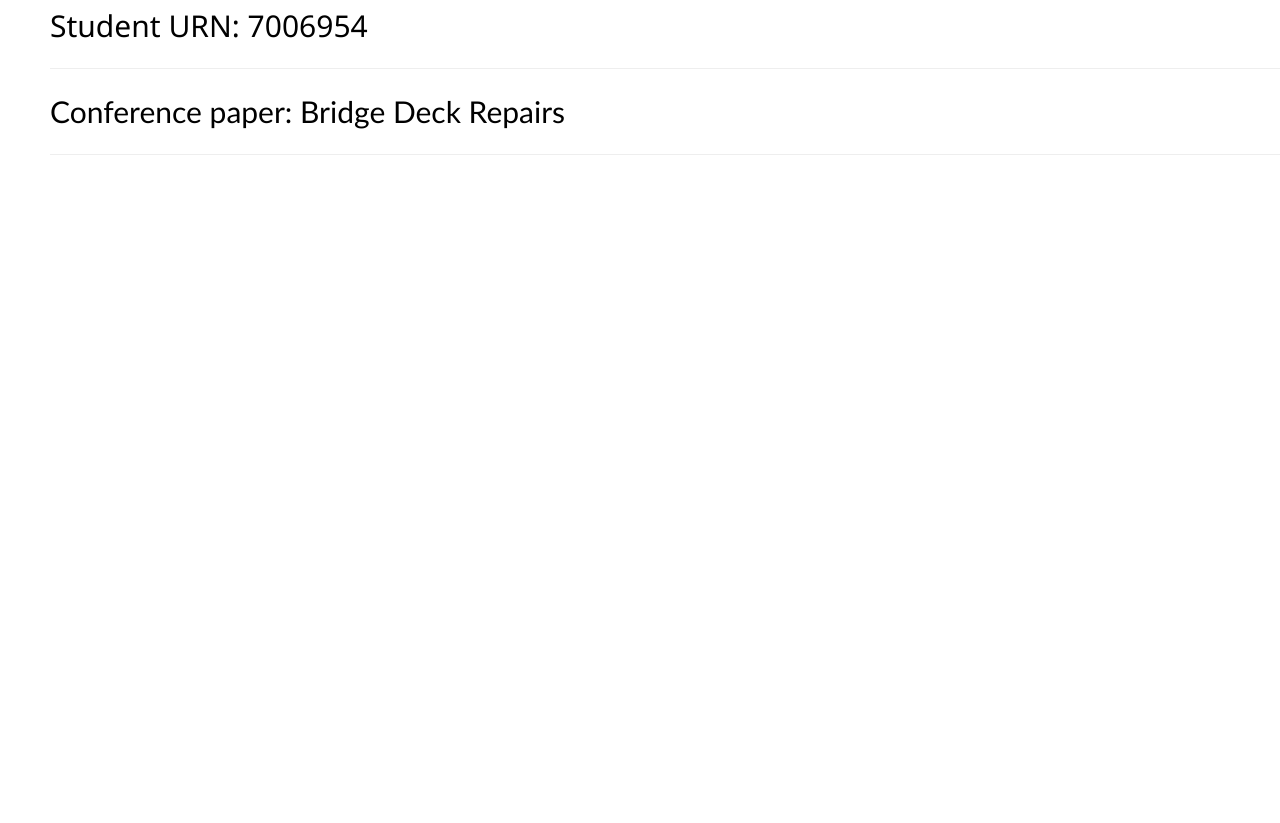
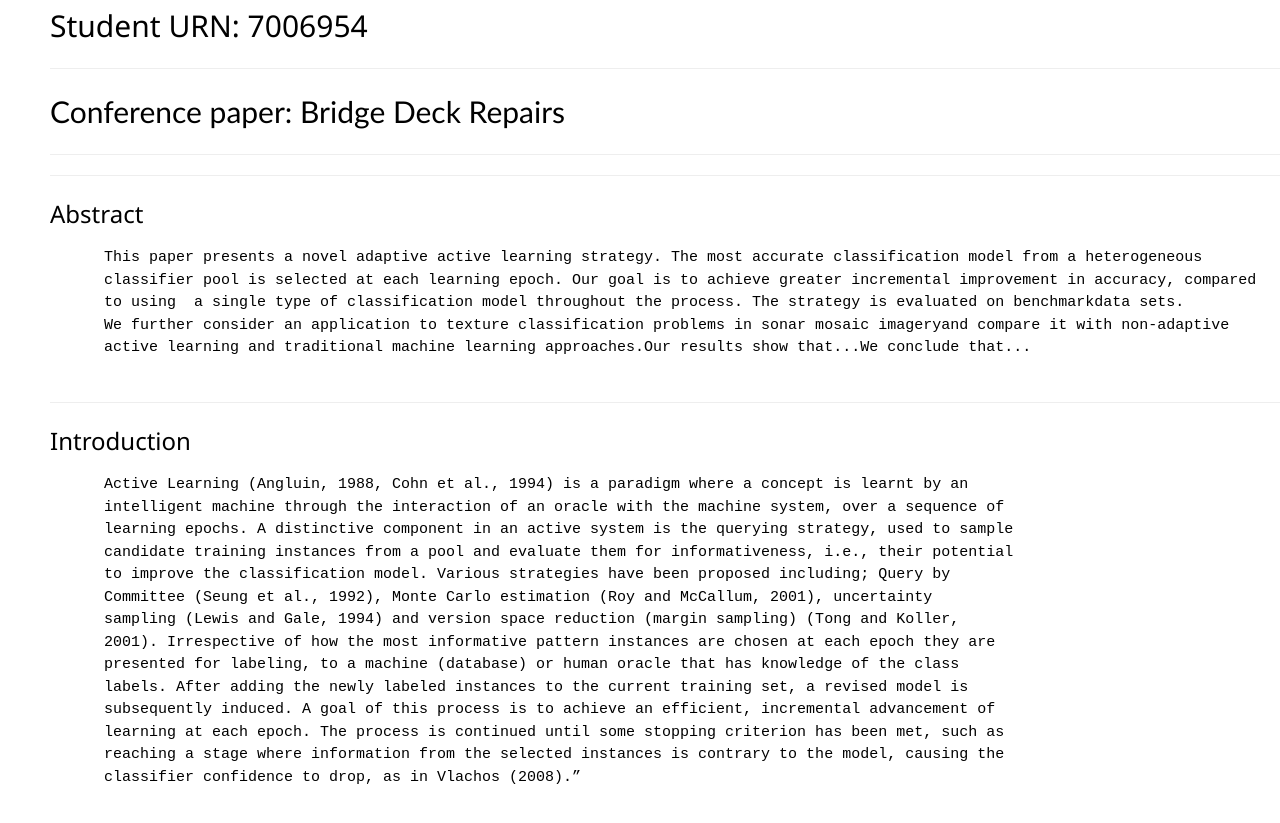
Before and after one commit to FEPSFY7006954/FY7006954, a plain HTML site: page index.html in a window 1280 px wide. Shown: the part 371-1194 px from the top of the page. Before the commit the page ends 800 px from the top, so only its background shows below. Drawn offline with nearby package versions, Linux system fonts and the light colour scheme.

Commit message:
Add Abstract and Introduction sections to index.html
Added sections for Abstract and Introduction with content on adaptive active learning strategies.

```diff
--- a/index.html
+++ b/index.html
@@ -47,4 +47,39 @@
 .mySlides {display:none;}
 </style>
 <body style="background-colour:#FFFFFF;margin-left:50px;">
+<hr>
+  <h3 id="Abstract">Abstract</h3>
+  <p class="ex1">
+  <pre>
+      This paper presents a novel adaptive active learning strategy. The most accurate classification model from a heterogeneous
+      classifier pool is selected at each learning epoch. Our goal is to achieve greater incremental improvement in accuracy, compared
+      to using  a single type of classification model throughout the process. The strategy is evaluated on benchmarkdata sets.
+      We further consider an application to texture classification problems in sonar mosaic imageryand compare it with non-adaptive
+      active learning and traditional machine learning approaches.Our results show that...We conclude that...
+  </pre>
+  </p>
+
+<hr>
+  <h3 id="Introduction">Introduction</h3>
+  <p class="ex1">
+    <pre>
+      Active Learning (Angluin, 1988, Cohn et al., 1994) is a paradigm where a concept is learnt by an
+      intelligent machine through the interaction of an oracle with the machine system, over a sequence of
+      learning epochs. A distinctive component in an active system is the querying strategy, used to sample
+      candidate training instances from a pool and evaluate them for informativeness, i.e., their potential
+      to improve the classification model. Various strategies have been proposed including; Query by
+      Committee (Seung et al., 1992), Monte Carlo estimation (Roy and McCallum, 2001), uncertainty
+      sampling (Lewis and Gale, 1994) and version space reduction (margin sampling) (Tong and Koller,
+      2001). Irrespective of how the most informative pattern instances are chosen at each epoch they are
+      presented for labeling, to a machine (database) or human oracle that has knowledge of the class
+      labels. After adding the newly labeled instances to the current training set, a revised model is
+      subsequently induced. A goal of this process is to achieve an efficient, incremental advancement of
+      learning at each epoch. The process is continued until some stopping criterion has been met, such as
+      reaching a stage where information from the selected instances is contrary to the model, causing the
+      classifier confidence to drop, as in Vlachos (2008).”
+    </pre>
+    </p>
+
+</body>
+
 </html>
```
